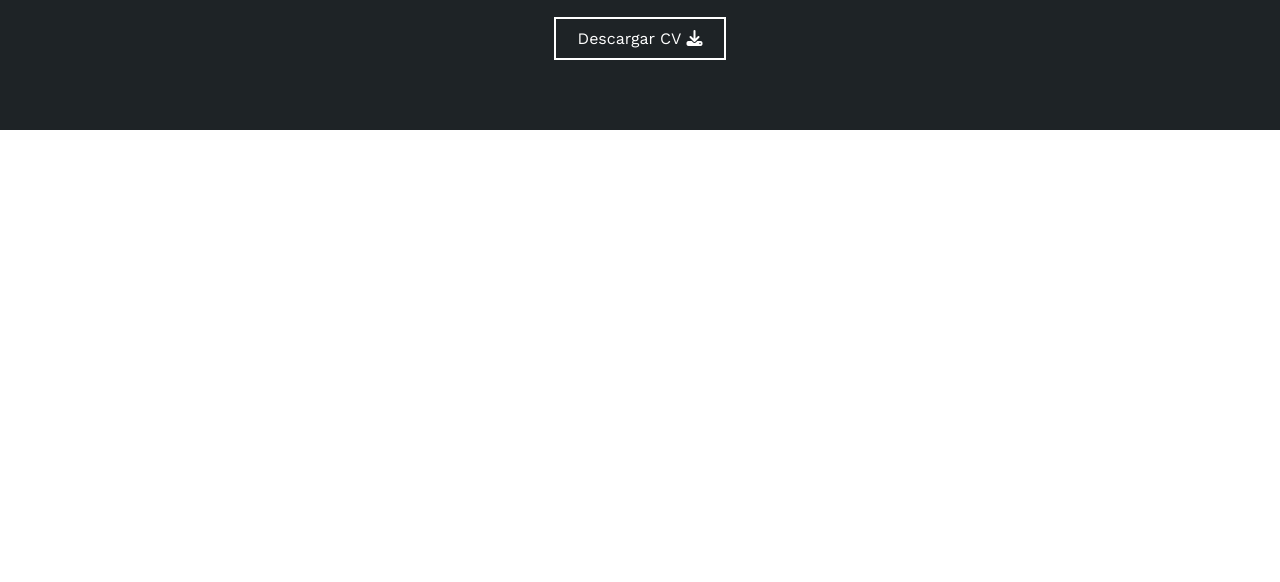
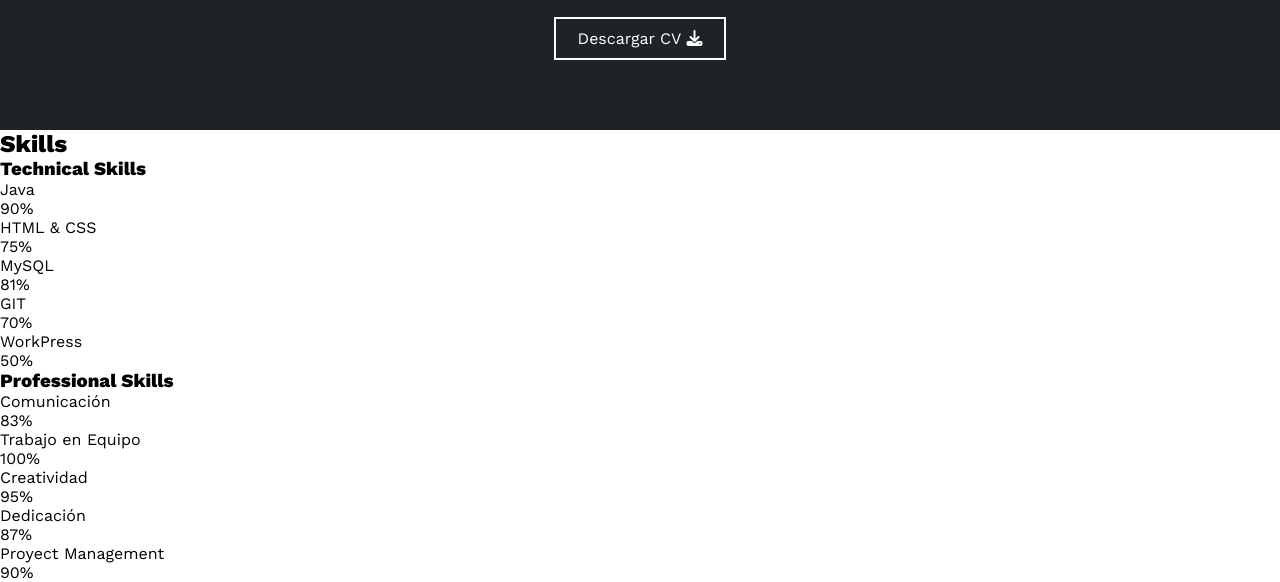
Before and after one commit to RickSnRz/BriefcaseWeb, a plain HTML site: page index.html in a window 1280 px wide. Shown: the part 1200-1782 px from the top of the page. Before the commit the page ends 1330 px from the top, so only its background shows below. Drawn offline with nearby package versions, Linux system fonts and the light colour scheme.

Commit message:
Cuarto avanace

```diff
--- a/index.html
+++ b/index.html
@@ -108,5 +108,100 @@
             </button>
         </div>
     </section>
+
+    <section class="skills" id="skills">
+        <div class="contenido-seccion">
+            <h2>Skills</h2>
+            <div class="fila">
+                <div class="col">
+                    <h3>Technical Skills</h3>
+                    <div class="skill">
+                        <span>Java</span>
+                        <div class="barras-skill">
+                            <div class="progreso">
+                                <span>90%</span>
+                            </div>
+                        </div>
+                    </div>
+                    <div class="skill">
+                        <span>HTML & CSS</span>
+                        <div class="barras-skill">
+                            <div class="progreso">
+                                <span>75%</span>
+                            </div>
+                        </div>
+                    </div>
+                    <div class="skill">
+                        <span>MySQL</span>
+                        <div class="barras-skill">
+                            <div class="progreso">
+                                <span>81%</span>
+                            </div>
+                        </div>
+                    </div>
+                    <div class="skill">
+                        <span>GIT</span>
+                        <div class="barras-skill">
+                            <div class="progreso">
+                                <span>70%</span>
+                            </div>
+                        </div>
+                    </div>
+                    <div class="skill">
+                        <span>WorkPress</span>
+                        <div class="barras-skill">
+                            <div class="progreso">
+                                <span>50%</span>
+                            </div>
+                        </div>
+                    </div>
+                </div>
+
+                <div class="col">
+                    <h3>Professional Skills</h3>
+                    <div class="skill">
+                        <span>Comunicación</span>
+                        <div class="barras-skill">
+                            <div class="progreso">
+                                <span>83%</span>
+                            </div>
+                        </div>
+                    </div>
+                    <div class="skill">
+                        <span>Trabajo en Equipo</span>
+                        <div class="barras-skill">
+                            <div class="progreso">
+                                <span>100%</span>
+                            </div>
+                        </div>
+                    </div>
+                    <div class="skill">
+                        <span>Creatividad</span>
+                        <div class="barras-skill">
+                            <div class="progreso">
+                                <span>95%</span>
+                            </div>
+                        </div>
+                    </div>
+                    <div class="skill">
+                        <span>Dedicación</span>
+                        <div class="barras-skill">
+                            <div class="progreso">
+                                <span>87%</span>
+                            </div>
+                        </div>
+                    </div>
+                    <div class="skill">
+                        <span>Proyect Management</span>
+                        <div class="barras-skill">
+                            <div class="progreso">
+                                <span>90%</span>
+                            </div>
+                        </div>
+                    </div>
+                </div>
+            </div>
+        </div>
+    </section>
 </body>
 </html>
```
